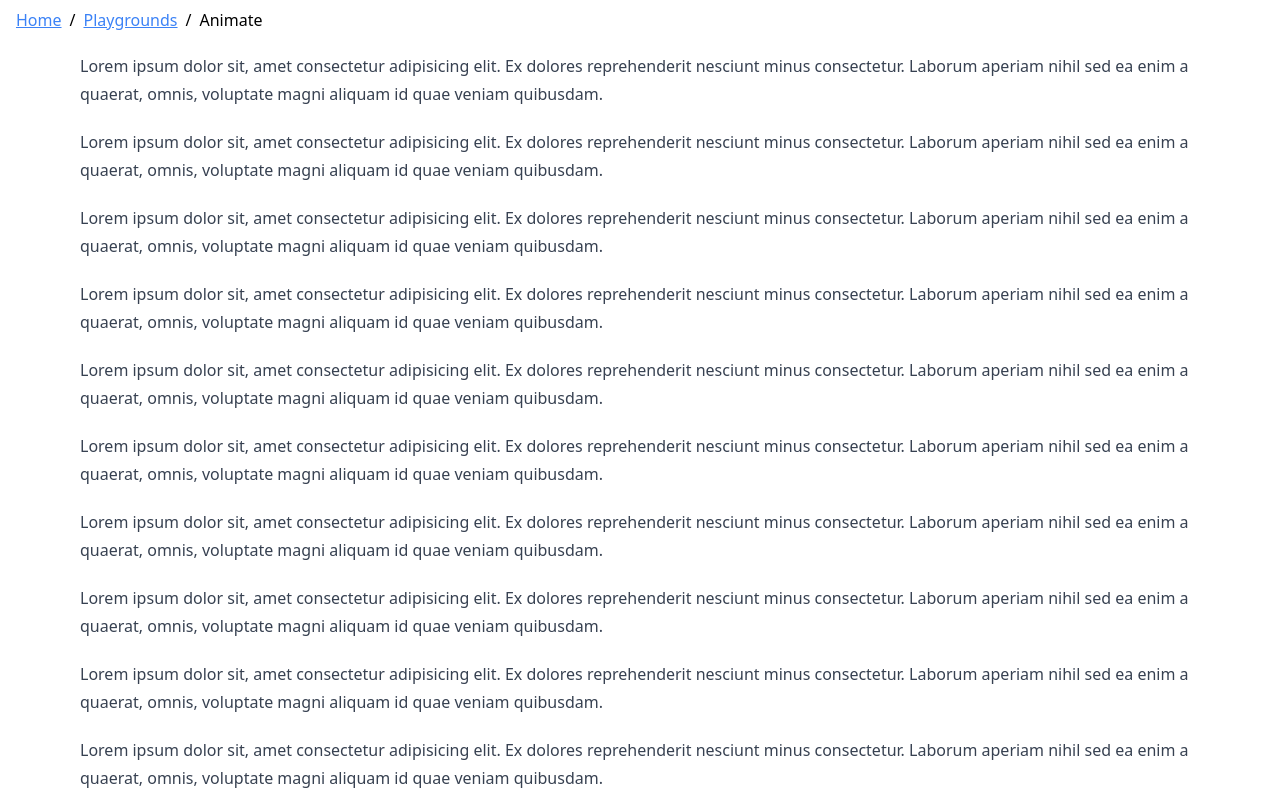
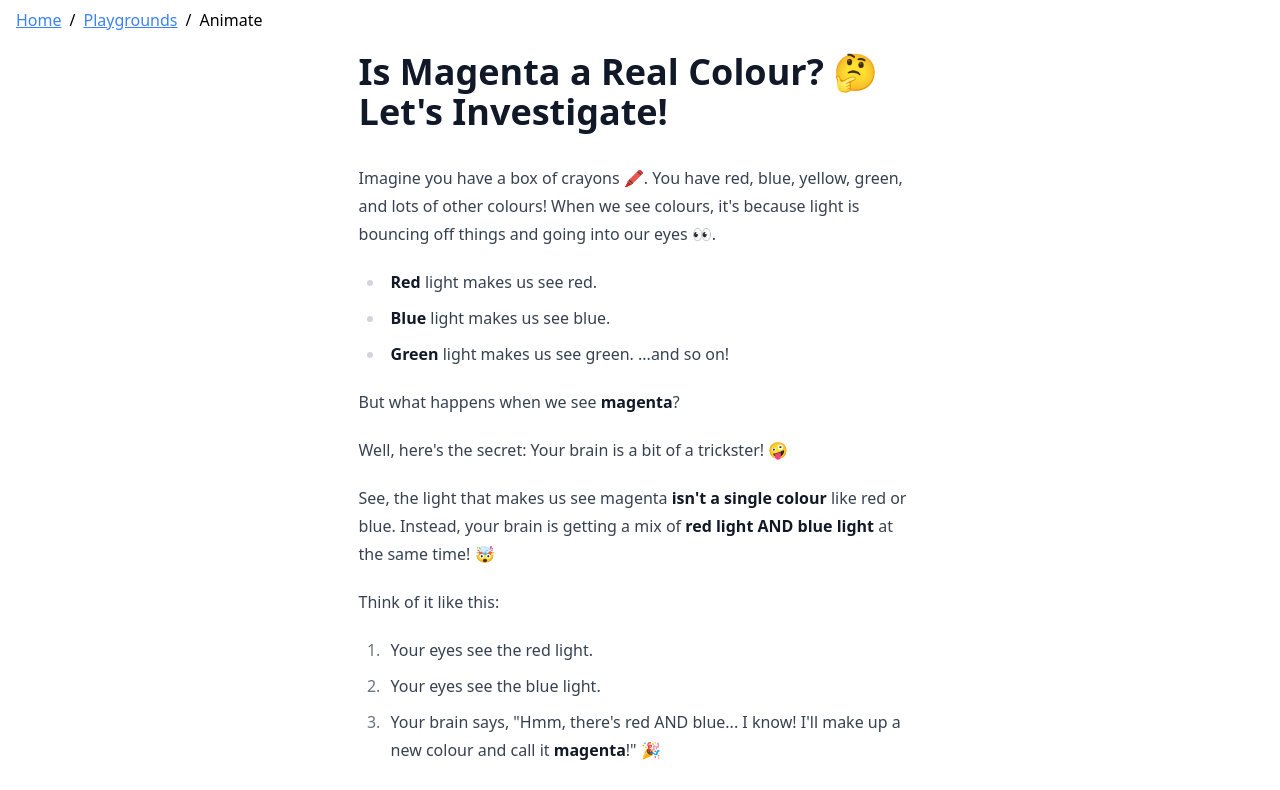
Before and after one commit to lesleh/lesleh-playground, a Next.js app: page /playgrounds/animate in a window 1280 px wide. Shown: the top 790 px of the page. Built offline with nearby package versions, Linux system fonts and the light colour scheme.

Commit message:
feat: add animated Markdown display to AnimatePage
Integrates a Markdown component into the AnimatePage, showcasing a fun explanation about the color magenta. The text is animated using motion effects for a more engaging user experience.

```diff
--- a/src/app/playgrounds/animate/page.tsx
+++ b/src/app/playgrounds/animate/page.tsx
@@ -1,26 +1,82 @@
 import * as motion from "motion/react-client";
+import Markdown from "react-markdown";
 
 const items = Array.from({ length: 200 }, (_, i) => `Item ${i + 1}`);
 
+const markdown = `
+# Is Magenta a Real Colour? 🤔 Let's Investigate!
+
+Imagine you have a box of crayons 🖍️. You have red, blue, yellow, green, and lots of other colours! When we see colours, it's because light is bouncing off things and going into our eyes 👀.
+
+*   **Red** light makes us see red.
+*   **Blue** light makes us see blue.
+*   **Green** light makes us see green.
+    ...and so on!
+
+But what happens when we see **magenta**?
+
+Well, here's the secret: Your brain is a bit of a trickster! 🤪
+
+See, the light that makes us see magenta **isn't a single colour** like red or blue. Instead, your brain is getting a mix of **red light AND blue light** at the same time! 🤯
+
+Think of it like this:
+
+1.  Your eyes see the red light.
+2.  Your eyes see the blue light.
+3.  Your brain says, "Hmm, there's red AND blue... I know! I'll make up a new colour and call it **magenta**!" 🎉
+
+So, magenta is kind of a **phantom colour**. It doesn't exist on its own in the rainbow 🌈 like the others. Your brain just invents it when it sees red and blue together! It's like mixing red and blue paint and your brain saying "Ooh, I like this one!" without really needing the paint to be mixed.
+
+It's a **special effect** your brain does! Pretty cool, huh? 😎
+`;
+
+// eslint-disable-next-line react/display-name
+const withMotion = (Component: any) => (props: any) =>
+  (
+    <Component
+      initial={{ opacity: 0 }}
+      whileInView={{
+        opacity: 1,
+        transition: { duration: 0.5, delay: 0.1 },
+      }}
+      viewport={{ once: true }}
+      {...props}
+    />
+  );
+
+const components = {
+  h1: withMotion(motion.h1),
+  h2: withMotion(motion.h2),
+  h3: withMotion(motion.h3),
+  h4: withMotion(motion.h4),
+  h5: withMotion(motion.h5),
+  h6: withMotion(motion.h6),
+  p: withMotion(motion.p),
+  li: withMotion(motion.li),
+};
+
 export default function AnimatePage() {
   return (
-    <div className="mx-auto max-w-6xl p-4 prose">
-      {items.map((text, index) => (
-        <motion.p
-          key={index}
-          initial={{ opacity: 0 }}
-          whileInView={{
-            opacity: 1,
-            transition: { duration: 0.5, delay: 0.1 },
-          }}
-          viewport={{ once: true }}
-        >
-          Lorem ipsum dolor sit, amet consectetur adipisicing elit. Ex dolores
-          reprehenderit nesciunt minus consectetur. Laborum aperiam nihil sed ea
-          enim a quaerat, omnis, voluptate magni aliquam id quae veniam
-          quibusdam.
-        </motion.p>
-      ))}
+    // <div className="mx-auto max-w-6xl p-4 prose">
+    //   {items.map((text, index) => (
+    //     <motion.p
+    // key={index}
+    // initial={{ opacity: 0 }}
+    // whileInView={{
+    //   opacity: 1,
+    //   transition: { duration: 0.5, delay: 0.1 },
+    // }}
+    // viewport={{ once: true }}
+    //     >
+    //       Lorem ipsum dolor sit, amet consectetur adipisicing elit. Ex dolores
+    //       reprehenderit nesciunt minus consectetur. Laborum aperiam nihil sed ea
+    //       enim a quaerat, omnis, voluptate magni aliquam id quae veniam
+    //       quibusdam.
+    //     </motion.p>
+    //   ))}
+    // </div>
+    <div className="prose max-w-prose mx-auto p-4 pb-8">
+      <Markdown components={components}>{markdown}</Markdown>
     </div>
   );
 }
```
